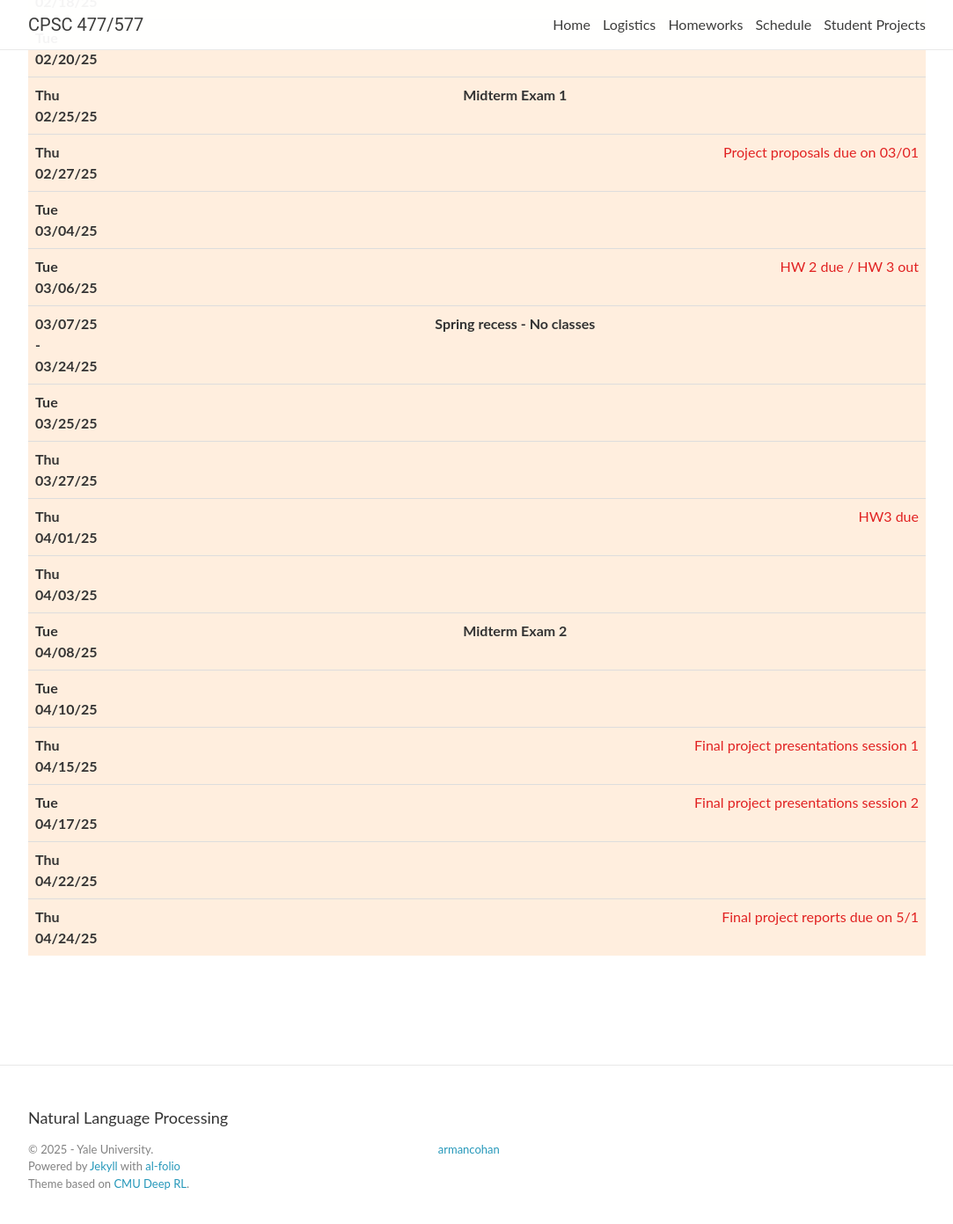
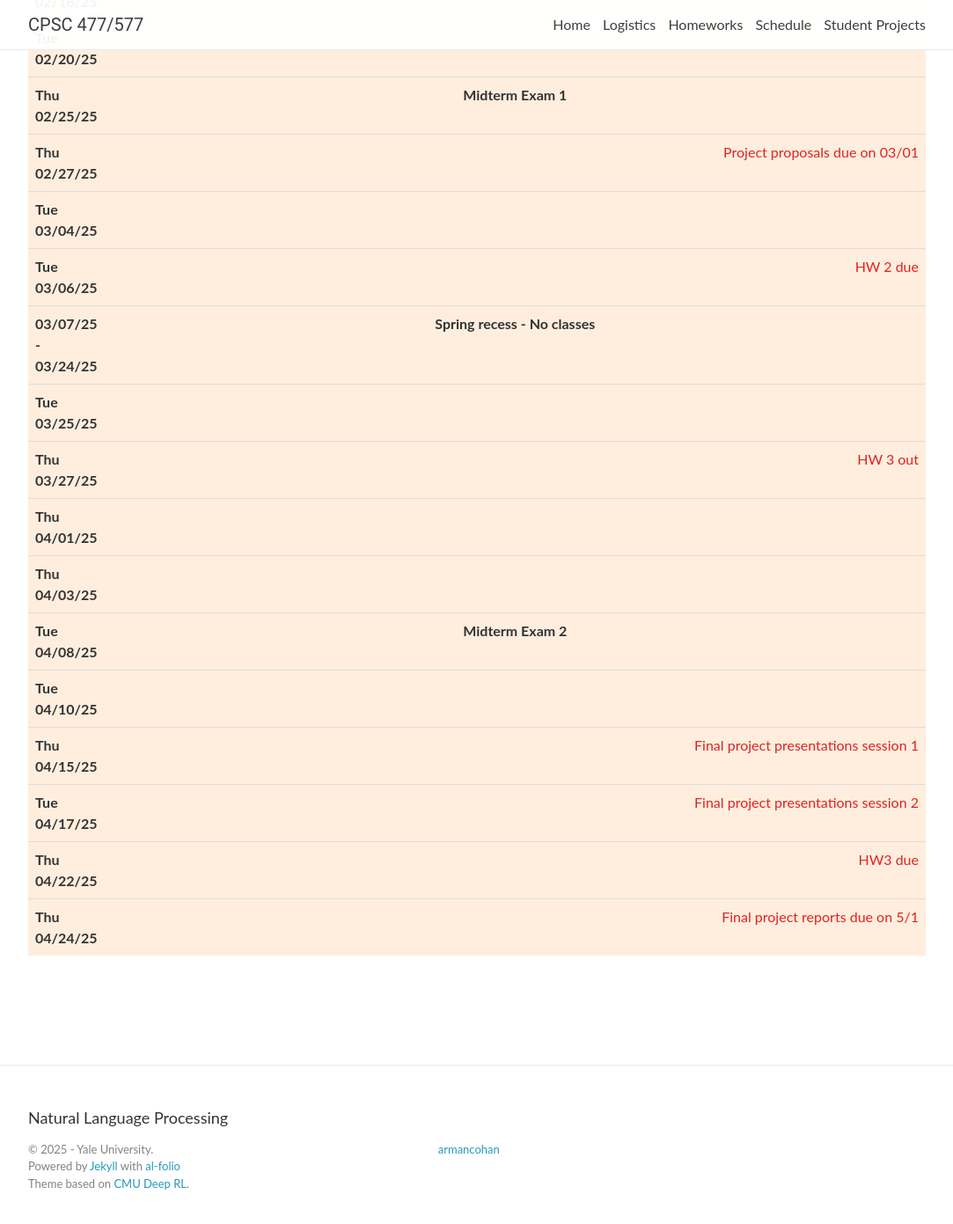
Before and after one commit to yale-nlp/cpsc477, a Jekyll site: the page built from _pages/lectures.md, in a window 1280 px wide and 1400 px high, scrolled down 932 px. Shown: the top 1391 px of the window at 88% size, without its empty margins (98-1181 px from the left). Built offline with Jekyll 4.4.1, drawn with Linux system fonts in a browser that asks for light colours; nearby versions of some CDN libraries; comment, search, counter and statistics services are not loaded; part of the change alters nothing that is shown.

```diff
--- a/_data/lectures.yml
+++ b/_data/lectures.yml
@@ -213,7 +213,7 @@
   slides:
   readings:
   optional:
-  logistics: HW 2 due /  HW 3 out
+  logistics: HW 2 due
 
 - date: 03/07/25 - 03/24/25
   title: >
@@ -239,6 +239,7 @@
   slides:
   readings:
   optional:
+  logistics: HW 3 out
 
 - date: Thu 04/01/25
   lecturer:
@@ -247,7 +248,7 @@
   slides:
   readings:
   optional:
-  logistics: HW3 due
+  logistics:
 
 
 - date: Thu 04/03/25
@@ -300,7 +301,7 @@
   slides:
   readings:
   optional:
-  logistics:
+  logistics: HW3 due
 
 - date: Thu 04/24/25
   guest:
```
